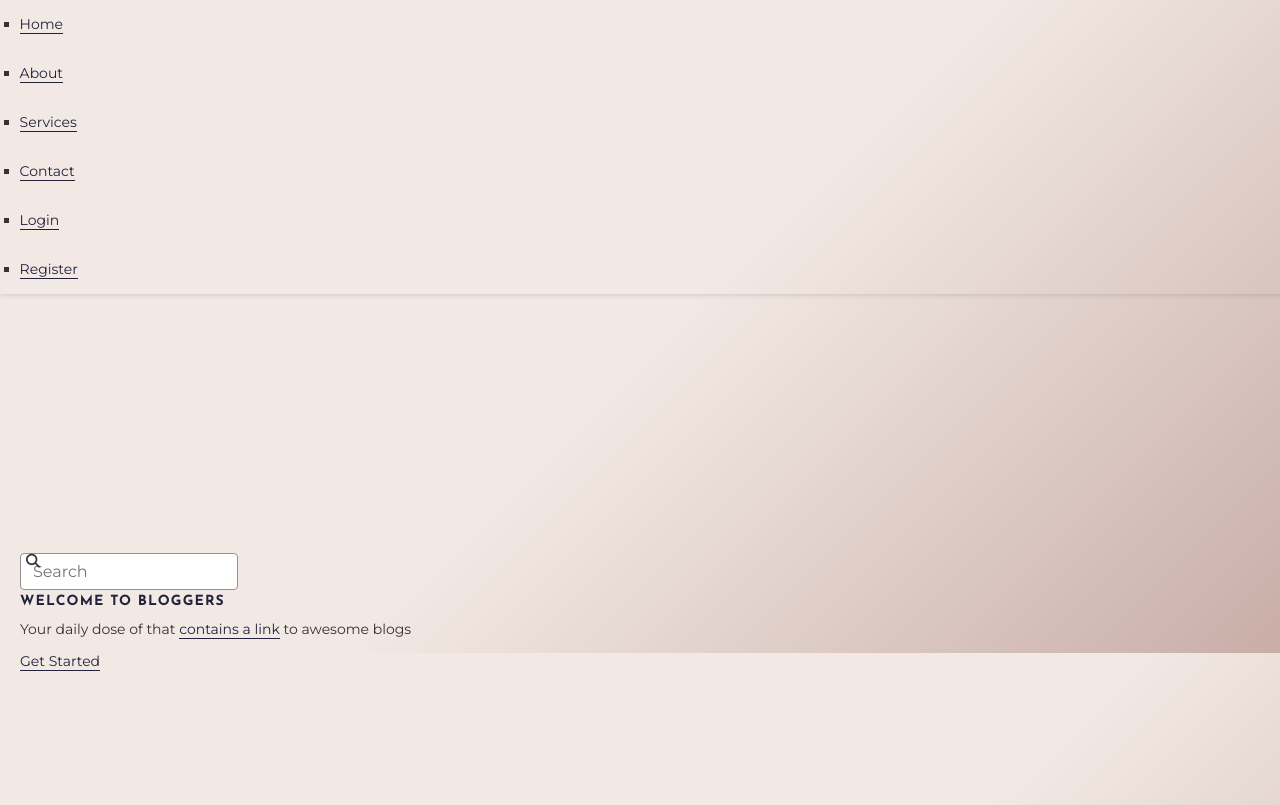
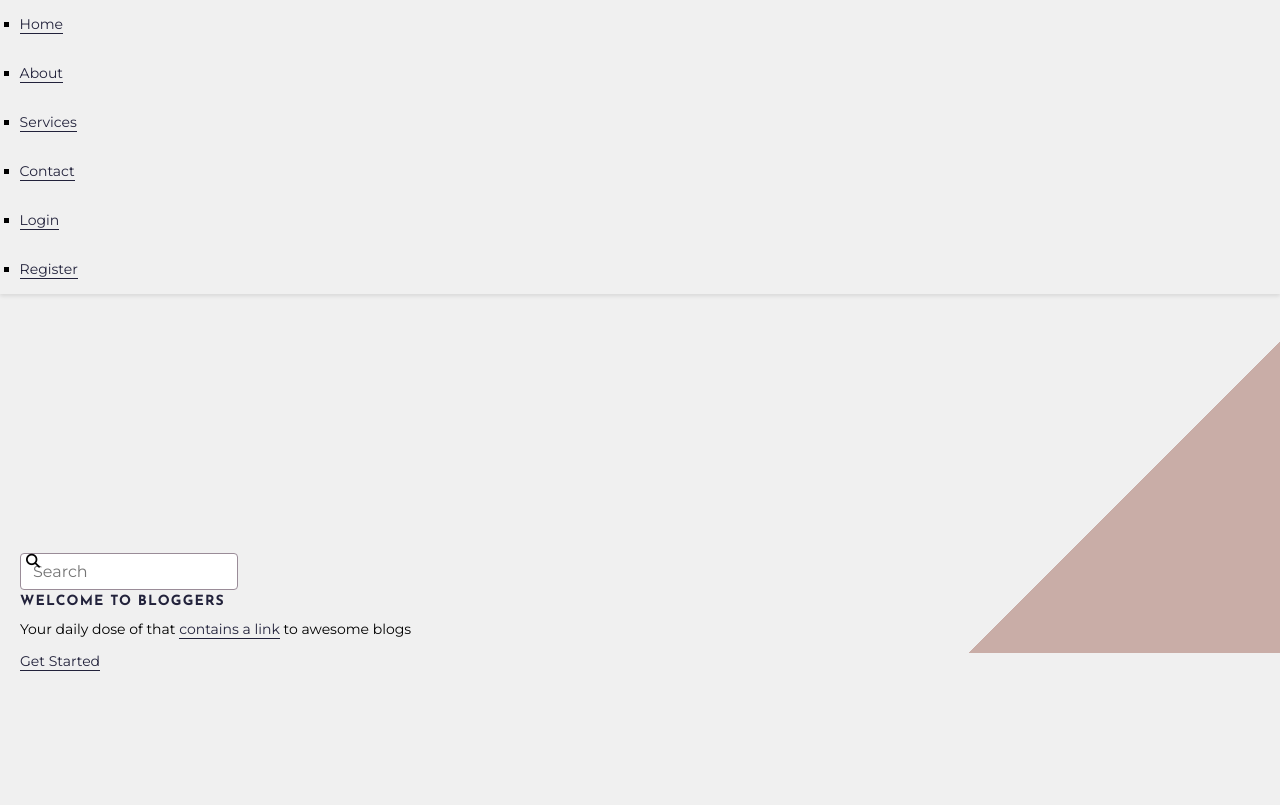
Before and after one commit to johnclamy/bloggerstemplate, a website built with Vite: page index.html in a window 1280 px wide. Shown: the part 147-952 px from the top of the page. Built offline with nearby package versions, Linux system fonts and the light colour scheme.

Commit message:
make the background colour lighter

```diff
--- a/css/base/variables.css
+++ b/css/base/variables.css
@@ -37,7 +37,7 @@
 
     /* Text colour */
 
-    --text-primary: var(--dark-gray);
+    --text-primary: var(--black);
     --text-secondary: var(--secondary-color);
     --text-light: var(--gray)
     --text-inverse: var(--white);
@@ -46,7 +46,7 @@
     --text-subheading: var(--secondary-color);
     --text-link: var(--primary-color);
     --text-link-hover: var(--secondary-color);
-    --text-link-visited: var(--tertiary-color);
+    --text-link-visited: var(--dark-gray);
 
 
     /* Border colours */
@@ -83,7 +83,7 @@
     --margin: 1em;
     --padding: 1em;
 
-    background: linear-gradient(135deg, var(--light-color) 55%, var(--accent-color) 100%) no-repeat center center fixed;
+    background: linear-gradient(135deg, var(--bg-secondary) 85%, var(--bg-accent) 30%) no-repeat center center fixed;
 
 
     /* Durations */
```
